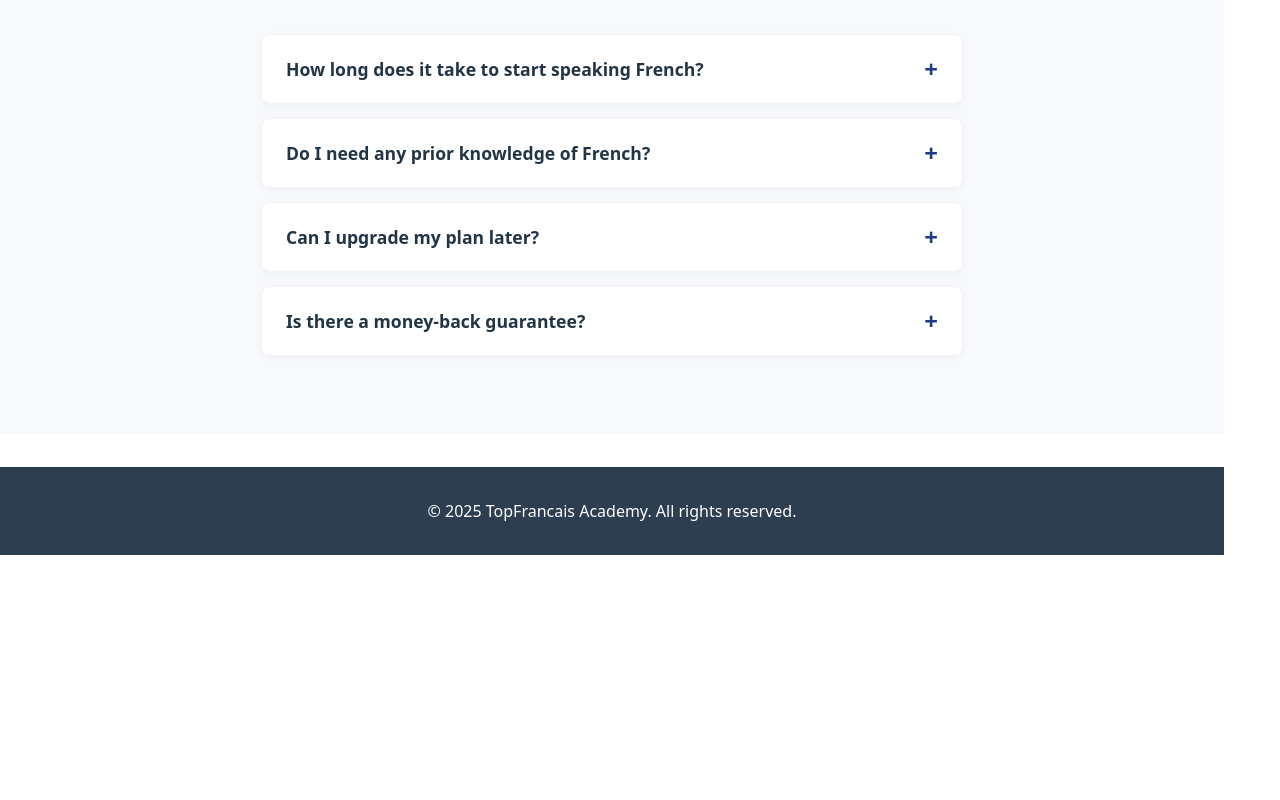
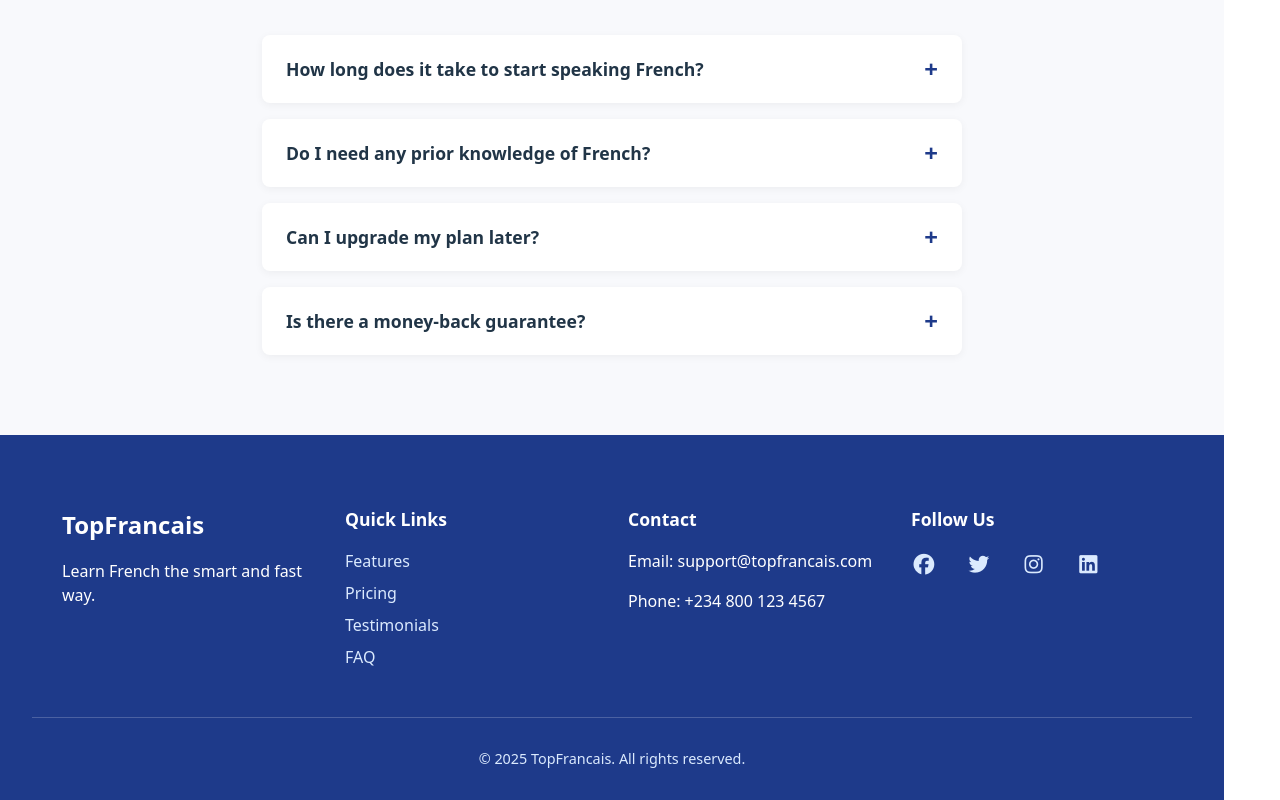
Before and after one commit to OyedamolaM/Top-Francais, a React (Vite) app: page / in a window 1280 px wide. Shown: the part 2794-3594 px from the top of the page. Before the commit the page ends 3349 px from the top, so only its background shows below. Built offline with nearby package versions, Linux system fonts and the light colour scheme.

Commit message:
optimized footer

```diff
--- a/package.json
+++ b/package.json
@@ -10,6 +10,7 @@
     "preview": "vite preview"
   },
   "dependencies": {
+    "@fortawesome/fontawesome-free": "^7.0.1",
     "@vercel/speed-insights": "^1.2.0",
     "react": "^19.1.1",
     "react-dom": "^19.1.1",
--- a/src/components/Footer.jsx
+++ b/src/components/Footer.jsx
@@ -1,9 +1,47 @@
+import React from "react";
 import "./Footer.scss";
 
-export default function Footer() {
+const Footer = () => {
   return (
     <footer className="footer">
-      <p>© {new Date().getFullYear()} TopFrancais Academy. All rights reserved.</p>
+      <div className="footer-container">
+        <div className="footer-brand">
+          <h3>TopFrancais</h3>
+          <p>Learn French the smart and fast way.</p>
+        </div>
+
+        <div className="footer-links">
+          <h4>Quick Links</h4>
+          <ul>
+            <li><a href="#features">Features</a></li>
+            <li><a href="#pricing">Pricing</a></li>
+            <li><a href="#testimonials">Testimonials</a></li>
+            <li><a href="#faq">FAQ</a></li>
+          </ul>
+        </div>
+
+        <div className="footer-contact">
+          <h4>Contact</h4>
+          <p>Email: support@topfrancais.com</p>
+          <p>Phone: +234 800 123 4567</p>
+        </div>
+
+        <div className="footer-socials">
+          <h4>Follow Us</h4>
+          <div className="icons">
+            <a href="#"><i className="fab fa-facebook"></i></a>
+            <a href="#"><i className="fab fa-twitter"></i></a>
+            <a href="#"><i className="fab fa-instagram"></i></a>
+            <a href="#"><i className="fab fa-linkedin"></i></a>
+          </div>
+        </div>
+      </div>
+
+      <div className="footer-bottom">
+        <p>© {new Date().getFullYear()} TopFrancais. All rights reserved.</p>
+      </div>
     </footer>
   );
-}
+};
+
+export default Footer;
--- a/src/components/Footer.scss
+++ b/src/components/Footer.scss
@@ -1,7 +1,76 @@
 .footer {
-  text-align: center;
-  padding: 1rem;
-  background: #2c3e50;
-  color: #fff;
-  margin-top: 2rem;
+  background: #1e3a8a;
+  color: white;
+  padding: 3rem 2rem 1rem;
+
+  .footer-container {
+    display: grid;
+    grid-template-columns: repeat(auto-fit, minmax(200px, 1fr));
+    gap: 2rem;
+    max-width: 1100px;
+    margin: 0 auto;
+
+    h3 {
+      font-size: 1.5rem;
+      margin-bottom: 0.5rem;
+    }
+
+    h4 {
+      margin-bottom: 1rem;
+      font-size: 1.1rem;
+    }
+
+    ul {
+      list-style: none;
+      padding: 0;
+
+      li {
+        margin-bottom: 0.5rem;
+
+        a {
+          color: #dbeafe;
+          text-decoration: none;
+          transition: color 0.3s;
+
+          &:hover {
+            color: white;
+          }
+        }
+      }
+    }
+
+    .footer-socials .icons a {
+      margin-right: 0.8rem;
+      font-size: 1.3rem;
+      color: #dbeafe;
+      transition: color 0.3s;
+
+      &:hover {
+        color: white;
+      }
+    }
+  }
+
+  .footer-bottom {
+    text-align: center;
+    margin-top: 2rem;
+    border-top: 1px solid rgba(255, 255, 255, 0.2);
+    padding-top: 1rem;
+    font-size: 0.9rem;
+    color: #dbeafe;
+  }
 }
+.icons {
+  display: flex;
+  gap: 1rem;
+
+  a {
+    font-size: 1.5rem;
+    color: #555;
+    transition: color 0.3s;
+
+    &:hover {
+      color: #1e3a8a; // your brand color
+    }
+  }
+}
--- a/src/main.jsx
+++ b/src/main.jsx
@@ -2,6 +2,8 @@ import React from "react";
 import ReactDOM from "react-dom/client";
 import App from "./App";
 import "./index.css"; // or index.scss if using SCSS
+import "@fortawesome/fontawesome-free/css/all.min.css";
+
 
 ReactDOM.createRoot(document.getElementById("root")).render(
   <React.StrictMode>
```
Also changed, not shown: 1 other file (tests, documents, lock files or other folders).
